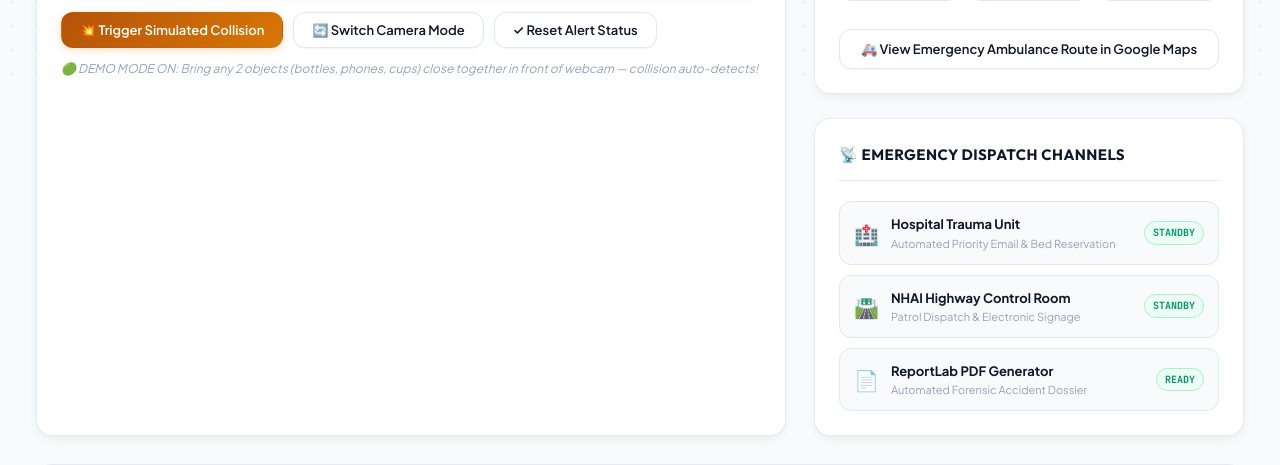
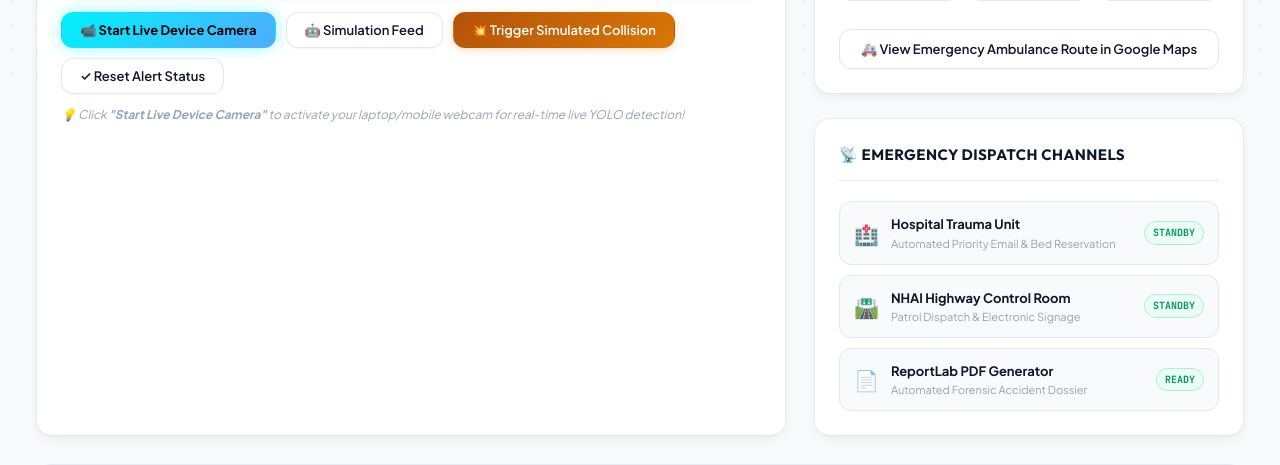
Before and after one commit to chiragvishnoi-01/raksha.ai, a FastAPI app: page / in a window 1280 px wide. Shown: the part 706-1171 px from the top of the page. Run offline with FastAPI, Linux system fonts and the light colour scheme; data that the repository does not hold is empty; parts of the project's set-up code (start-up, migrations or seed data) failed here and were passed over.

Commit message:
Add real-time browser live webcam streaming with WebSocket for YOLOv8 accident detection

```diff
--- a/app/dashboard/static/js/app.js
+++ b/app/dashboard/static/js/app.js
@@ -263,6 +263,219 @@ async function resetAlertState() {
     }
 }
 
+// Live Webcam Streaming State
+let isLiveWebcamActive = false;
+let webcamMediaStream = null;
+let webcamWs = null;
+let isAwaitingFrameResponse = false;
+let streamIntervalId = null;
+
+async function toggleLiveWebcam() {
+    if (isLiveWebcamActive) {
+        stopLiveWebcam();
+    } else {
+        await startLiveWebcam();
+    }
+}
+
+async function startLiveWebcam() {
+    const btn = document.getElementById('btn-webcam-toggle');
+    const note = document.getElementById('webcam-status-note');
+    const sourceTag = document.getElementById('cam-feed-source');
+    const video = document.getElementById('client-webcam-video');
+    const canvas = document.getElementById('client-webcam-canvas');
+
+    if (!navigator.mediaDevices || !navigator.mediaDevices.getUserMedia) {
+        alert("Camera access is not supported by your browser. Please use Chrome, Edge, or Firefox over HTTPS.");
+        return;
+    }
+
+    if (btn) btn.textContent = '⏳ Requesting Camera...';
+
+    try {
+        const stream = await navigator.mediaDevices.getUserMedia({
+            video: {
+                width: { ideal: 640 },
+                height: { ideal: 480 }
+            },
+            audio: false
+        });
+
+        webcamMediaStream = stream;
+        video.srcObject = stream;
+        await video.play();
+
+        isLiveWebcamActive = true;
+        if (btn) {
+            btn.textContent = '🛑 Stop Live Camera';
+            btn.style.background = 'linear-gradient(135deg, #ff416c 0%, #ff4b2b 100%)';
+            btn.style.color = '#fff';
+            btn.style.boxShadow = '0 0 15px rgba(255, 65, 108, 0.5)';
+        }
+        if (sourceTag) {
+            sourceTag.textContent = 'FEED: LIVE WEBCAM (ACTIVE)';
+            sourceTag.style.background = 'rgba(0, 255, 136, 0.2)';
+            sourceTag.style.color = '#00ff88';
+            sourceTag.style.borderColor = 'rgba(0, 255, 136, 0.6)';
+        }
+        if (note) {
+            note.innerHTML = '<em>🟢 <strong>LIVE WEBCAM CONNECTED:</strong> YOLOv8 is actively tracking objects & vehicles in front of your camera!</em>';
+        }
+
+        initWebcamWebSocket();
+
+    } catch (err) {
+        console.error('Camera access error:', err);
+        isLiveWebcamActive = false;
+        if (btn) {
+            btn.textContent = '📹 Start Live Device Camera';
+            btn.style.background = 'linear-gradient(135deg, #00f2fe 0%, #4facfe 100%)';
+            btn.style.color = '#000';
+            btn.style.boxShadow = '0 0 15px rgba(0, 242, 254, 0.4)';
+        }
+        if (note) {
+            note.innerHTML = `<em style="color:#ff6b6b">❌ Camera permission denied or camera not found: ${err.message}. Please allow camera access in browser settings.</em>`;
+        }
+    }
+}
+
+function initWebcamWebSocket() {
+    if (webcamWs) {
+        try { webcamWs.close(); } catch(e) {}
+    }
+
+    const loc = window.location;
+    const wsProto = loc.protocol === 'https:' ? 'wss:' : 'ws:';
+    const wsUrl = `${wsProto}//${loc.host}/ws/live-stream`;
+
+    webcamWs = new WebSocket(wsUrl);
+    webcamWs.binaryType = 'arraybuffer';
+
+    webcamWs.onopen = () => {
+        console.log('Live webcam WebSocket connected to server.');
+        isAwaitingFrameResponse = false;
+        startFrameCaptureLoop();
+    };
+
+    webcamWs.onmessage = (event) => {
+        isAwaitingFrameResponse = false;
+        const blob = new Blob([event.data], { type: 'image/jpeg' });
+        const imgUrl = URL.createObjectURL(blob);
+        const streamImg = document.getElementById('live-stream-img');
+        if (streamImg && isLiveWebcamActive) {
+            streamImg.src = imgUrl;
+            setTimeout(() => URL.revokeObjectURL(imgUrl), 1000);
+        }
+    };
+
+    webcamWs.onerror = (err) => {
+        console.warn('Webcam WebSocket error:', err);
+    };
+
+    webcamWs.onclose = () => {
+        console.log('Webcam WebSocket connection closed.');
+        if (isLiveWebcamActive) {
+            setTimeout(() => {
+                if (isLiveWebcamActive) initWebcamWebSocket();
+            }, 2000);
+        }
+    };
+}
+
+function startFrameCaptureLoop() {
+    if (streamIntervalId) clearInterval(streamIntervalId);
+
+    const video = document.getElementById('client-webcam-video');
+    const canvas = document.getElementById('client-webcam-canvas');
+    if (!video || !canvas) return;
+    const ctx = canvas.getContext('2d');
+
+    streamIntervalId = setInterval(() => {
+        if (!isLiveWebcamActive || !webcamWs || webcamWs.readyState !== WebSocket.OPEN) return;
+        if (isAwaitingFrameResponse) return;
+        if (video.videoWidth === 0 || video.videoHeight === 0) return;
+
+        canvas.width = 640;
+        canvas.height = 480;
+        ctx.drawImage(video, 0, 0, 640, 480);
+
+        isAwaitingFrameResponse = true;
+        canvas.toBlob((blob) => {
+            if (blob && webcamWs && webcamWs.readyState === WebSocket.OPEN) {
+                blob.arrayBuffer().then(buffer => {
+                    if (webcamWs && webcamWs.readyState === WebSocket.OPEN) {
+                        webcamWs.send(buffer);
+                    } else {
+                        isAwaitingFrameResponse = false;
+                    }
+                }).catch(() => { isAwaitingFrameResponse = false; });
+            } else {
+                isAwaitingFrameResponse = false;
+            }
+        }, 'image/jpeg', 0.65);
+    }, 66); // ~15 FPS
+}
+
+function stopLiveWebcam() {
+    isLiveWebcamActive = false;
+    isAwaitingFrameResponse = false;
+    if (streamIntervalId) {
+        clearInterval(streamIntervalId);
+        streamIntervalId = null;
+    }
+
+    if (webcamMediaStream) {
+        webcamMediaStream.getTracks().forEach(track => track.stop());
+        webcamMediaStream = null;
+    }
+
+    if (webcamWs) {
+        try { webcamWs.close(); } catch(e) {}
+        webcamWs = null;
+    }
+
+    const btn = document.getElementById('btn-webcam-toggle');
+    const note = document.getElementById('webcam-status-note');
+    const sourceTag = document.getElementById('cam-feed-source');
+    const streamImg = document.getElementById('live-stream-img');
+
+    if (btn) {
+        btn.textContent = '📹 Start Live Device Camera';
+        btn.style.background = 'linear-gradient(135deg, #00f2fe 0%, #4facfe 100%)';
+        btn.style.color = '#000';
+        btn.style.boxShadow = '0 0 15px rgba(0, 242, 254, 0.4)';
+    }
+    if (sourceTag) {
+        sourceTag.textContent = 'FEED: SIMULATION';
+        sourceTag.style.background = 'rgba(0,242,254,0.15)';
+        sourceTag.style.color = '#00f2fe';
+        sourceTag.style.borderColor = 'rgba(0,242,254,0.4)';
+    }
+    if (note) {
+        note.innerHTML = '<em>💡 Click <strong>"Start Live Device Camera"</strong> to activate your laptop/mobile webcam for real-time live YOLO detection!</em>';
+    }
+
+    if (streamImg) {
+        streamImg.src = `/api/stream?t=${Date.now()}`;
+    }
+}
+
+async function useSimulationFeed() {
+    if (isLiveWebcamActive) {
+        stopLiveWebcam();
+    }
+    try {
+        await fetch('/api/toggle-camera', { method: 'POST' });
+        const streamImg = document.getElementById('live-stream-img');
+        if (streamImg) {
+            streamImg.src = `/api/stream?t=${Date.now()}`;
+        }
+        pollTelemetry();
+    } catch (e) {
+        console.error('Error switching to simulation feed:', e);
+    }
+}
+
 // Initialize Polling
 window.addEventListener('DOMContentLoaded', () => {
     fetchIncidents();
--- a/app/dashboard/templates/index.html
+++ b/app/dashboard/templates/index.html
@@ -154,6 +154,10 @@
                 <div class="video-wrapper">
                     <img id="live-stream-img" src="/api/stream" alt="Live Camera Feed with YOLO Telemetry">
 
+                    <!-- Hidden elements for client-side webcam streaming -->
+                    <video id="client-webcam-video" autoplay playsinline muted style="display: none;"></video>
+                    <canvas id="client-webcam-canvas" width="640" height="480" style="display: none;"></canvas>
+
                     <!-- HUD Overlays -->
                     <div class="video-hud-overlay">
                         <div class="hud-corner top-left">
@@ -161,28 +165,32 @@
                             <span>LAT: 26.4499° N | LON: 80.3319° E</span>
                         </div>
                         <div class="hud-corner top-right">
+                            <span id="cam-feed-source" class="metric-tag" style="background: rgba(0,242,254,0.15); color: #00f2fe; border: 1px solid rgba(0,242,254,0.4); margin-bottom: 4px; display: inline-block;">FEED: SIMULATION</span>
                             <span id="collision-hud-status" class="hud-status-badge">STATUS: NORMAL</span>
                         </div>
                         <div class="hud-corner bottom-left">
-                            <span>SENSORS: WEBCAM + YOLOv8 + BYTETRACK</span>
+                            <span>SENSORS: CAMERA + YOLOv8 + BYTETRACK</span>
                         </div>
                     </div>
                 </div>
 
                 <div class="video-controls-bar">
                     <div class="control-buttons">
+                        <button id="btn-webcam-toggle" class="btn btn-primary" onclick="toggleLiveWebcam()" style="font-weight: 700; background: linear-gradient(135deg, #00f2fe 0%, #4facfe 100%); color: #000; box-shadow: 0 0 15px rgba(0, 242, 254, 0.4);">
+                            📹 Start Live Device Camera
+                        </button>
+                        <button class="btn btn-secondary" onclick="useSimulationFeed()">
+                            🤖 Simulation Feed
+                        </button>
                         <button class="btn btn-warning" onclick="triggerSimulatedCollision()">
                             💥 Trigger Simulated Collision
-                        </button>
-                        <button class="btn btn-secondary" onclick="toggleSyntheticCamera()">
-                            🔄 Switch Camera Mode
                         </button>
                         <button class="btn btn-secondary" onclick="resetAlertState()">
                             ✓ Reset Alert Status
                         </button>
                     </div>
-                    <div class="control-note">
-                        <em>🟢 DEMO MODE ON: Bring any 2 objects (bottles, phones, cups) close together in front of webcam — collision auto-detects!</em>
+                    <div id="webcam-status-note" class="control-note">
+                        <em>💡 Click <strong>"Start Live Device Camera"</strong> to activate your laptop/mobile webcam for real-time live YOLO detection!</em>
                     </div>
                 </div>
             </section>
--- a/app/main.py
+++ b/app/main.py
@@ -7,12 +7,13 @@ import time
 import logging
 import math
 import threading
+import io
 import numpy as np
 from datetime import datetime
 from pathlib import Path
 from typing import Generator, Optional, Dict, Any, List
 
-from fastapi import FastAPI, Depends, Request, HTTPException, BackgroundTasks
+from fastapi import FastAPI, Depends, Request, HTTPException, BackgroundTasks, WebSocket, WebSocketDisconnect
 from fastapi.responses import HTMLResponse, StreamingResponse, FileResponse, JSONResponse
 from fastapi.staticfiles import StaticFiles
 from fastapi.templating import Jinja2Templates
@@ -290,6 +291,99 @@ def video_feed():
         media_type="multipart/x-mixed-replace; boundary=frame"
     )
 
+@app.websocket("/ws/live-stream")
+async def websocket_live_stream(websocket: WebSocket):
+    """Real-time bi-directional WebSocket stream for browser live webcam ingestion and YOLO detection."""
+    await websocket.accept()
+    logger.info("Browser live camera connected via WebSocket.")
+    frame_counter = 0
+    fps_timer = time.time()
+    current_fps = 30.0
+
+    try:
+        while True:
+            data = await websocket.receive_bytes()
+            if not data:
+                continue
+
+            nparr = np.frombuffer(data, np.uint8)
+            frame = cv2.imdecode(nparr, cv2.IMREAD_COLOR)
+            if frame is None:
+                continue
+
+            # Ingest frame into camera stream singleton
+            camera_stream.update_external_frame(frame)
+
+            # Run YOLO Tracking
+            tracks = tracker.track(frame)
+
+            # Check Collisions
+            incident = collision_detector.check_collisions(tracks, frame)
+            if incident:
+                telemetry_state["active_collision"] = True
+                telemetry_state["last_incident"] = incident
+                threading.Thread(
+                    target=process_accident_incident,
+                    args=(incident,),
+                    daemon=True,
+                    name=f"incident-{incident['incident_id']}"
+                ).start()
+
+            # FPS calculation
+            frame_counter += 1
+            now = time.time()
+            if now - fps_timer >= 1.0:
+                current_fps = round(frame_counter / (now - fps_timer), 1)
+                frame_counter = 0
+                fps_timer = now
+
+            telemetry_state["fps"] = current_fps or 15.0
+            telemetry_state["active_vehicles"] = len(tracks)
+            telemetry_state["is_synthetic"] = False
+
+            # Draw HUD overlays on live camera frame
+            annotated_frame = draw_hud_overlays(frame, tracks, telemetry_state["active_collision"])
+
+            # Send back annotated JPEG frame
+            ret, buffer = cv2.imencode(".jpg", annotated_frame, [int(cv2.IMWRITE_JPEG_QUALITY), 75])
+            if ret:
+                await websocket.send_bytes(buffer.tobytes())
+
+    except WebSocketDisconnect:
+        logger.info("Browser live camera WebSocket disconnected.")
+    except Exception as e:
+        logger.warning(f"WebSocket live camera error: {e}")
+
+@app.post("/api/detect-frame")
+async def detect_frame_http(request: Request):
+    """HTTP fallback for processing a single live camera frame."""
+    data = await request.body()
+    if not data:
+        raise HTTPException(status_code=400, detail="Empty frame body")
+    nparr = np.frombuffer(data, np.uint8)
+    frame = cv2.imdecode(nparr, cv2.IMREAD_COLOR)
+    if frame is None:
+        raise HTTPException(status_code=400, detail="Invalid frame format")
+
+    camera_stream.update_external_frame(frame)
+    tracks = tracker.track(frame)
+    incident = collision_detector.check_collisions(tracks, frame)
+    if incident:
+        telemetry_state["active_collision"] = True
+        telemetry_state["last_incident"] = incident
+        threading.Thread(
+            target=process_accident_incident,
+            args=(incident,),
+            daemon=True,
+            name=f"incident-{incident['incident_id']}"
+        ).start()
+
+    telemetry_state["active_vehicles"] = len(tracks)
+    telemetry_state["is_synthetic"] = False
+    annotated = draw_hud_overlays(frame, tracks, telemetry_state["active_collision"])
+    ret, buffer = cv2.imencode(".jpg", annotated, [int(cv2.IMWRITE_JPEG_QUALITY), 75])
+    return StreamingResponse(io.BytesIO(buffer.tobytes()), media_type="image/jpeg")
+
 @app.get("/api/telemetry")
 def get_telemetry():
     """Returns real-time system metrics, FPS, and collision status."""
```
Also changed, not shown: app/camera/webcam.py (+19 -0 lines).
